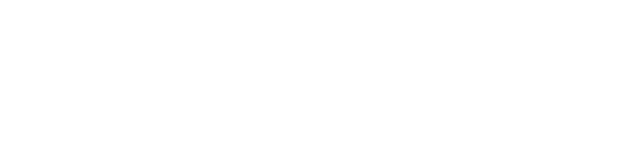
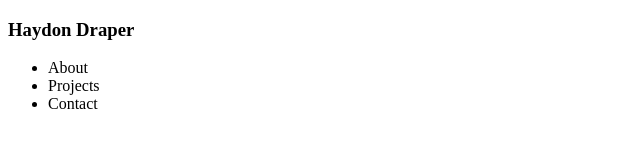
Before and after one commit to donjd/resume, a plain HTML site: page index.html in a window 1280 px wide. Shown: the whole page, without its empty margins (0-640 px from the left). Drawn offline with Linux system fonts and the light colour scheme.

Commit message:
Add HTML content

```diff
--- a/index.html
+++ b/index.html
@@ -3,7 +3,20 @@
   <head>
     <meta charset="UTF-8" />
     <meta name="viewport" content="width=device-width, initial-scale=1.0" />
-    <title>Document</title>
+    <title>Haydon</title>
   </head>
-  <body></body>
+  <body>
+    <header>
+      <div class="logo"></div>
+      <h3>Haydon Draper</h3>
+      <nav>
+        <ul>
+          <li>About</li>
+          <li>Projects</li>
+          <li>Contact</li>
+        </ul>
+      </nav>
+    </header>
+    <main></main>
+  </body>
 </html>
```
